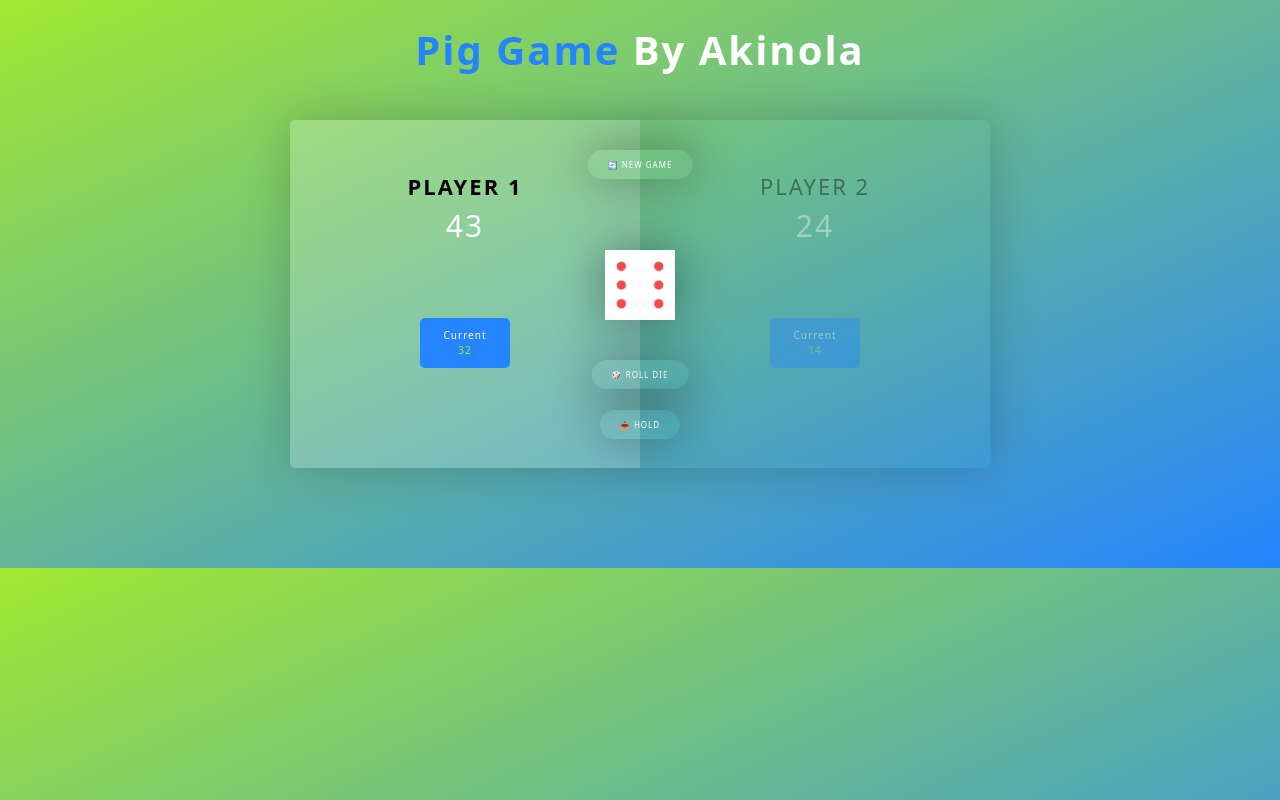
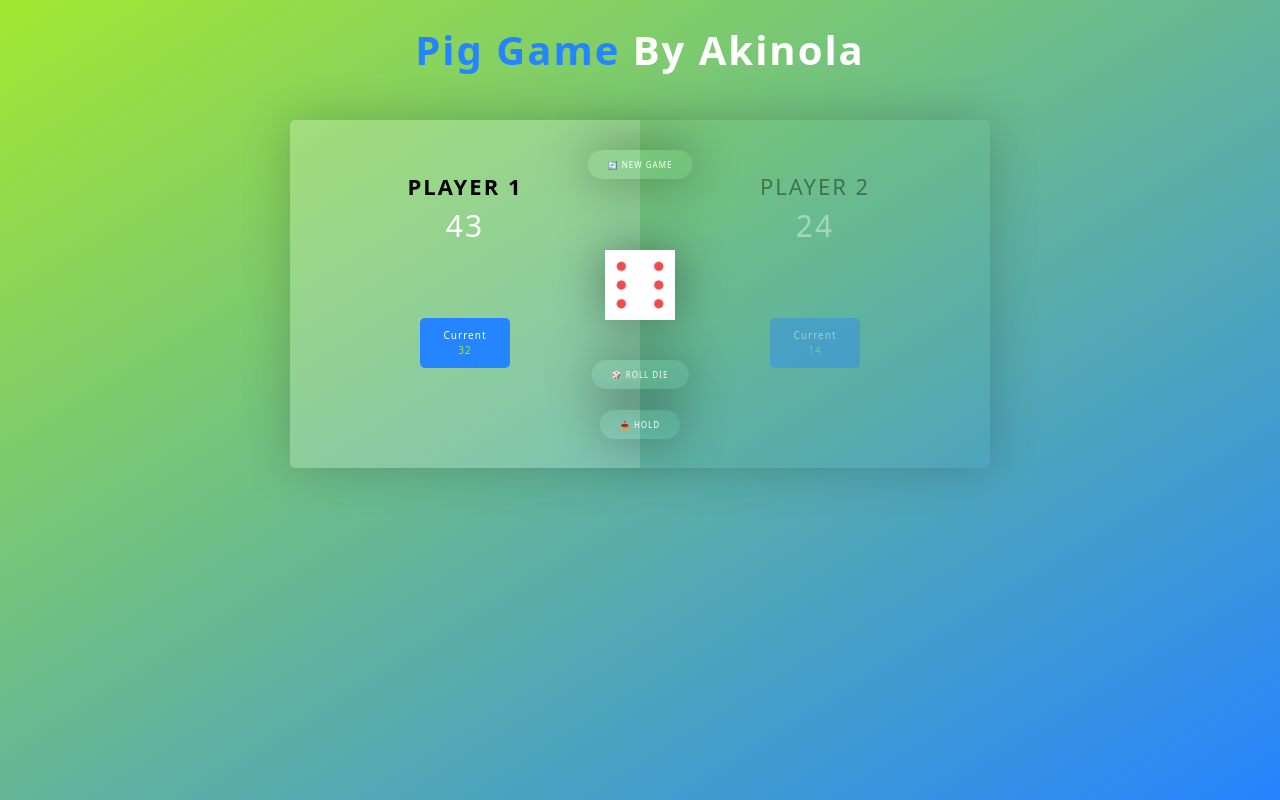
Before and after one commit to uncleBottle804/pig-game-by-akinola, a plain HTML site: page index.html in a window 1280 px wide. Drawn offline with Linux system fonts and the light colour scheme.

Commit message:
Fix layout issue for medium screens

```diff
--- a/css/styles.css
+++ b/css/styles.css
@@ -13,7 +13,7 @@ body {
   background: linear-gradient(to top left, #2584ff 0%, #a2e831 100%);
   font-family: system-ui, -apple-system, BlinkMacSystemFont, "Segoe UI", Roboto,
     Oxygen, Ubuntu, Cantarell, "Open Sans", "Helvetica Neue", sans-serif;
-  height: auto;
+  height: 100vh;
   letter-spacing: 2px;
   line-height: 1.5;
   padding: 2rem 2rem 10rem;
@@ -138,7 +138,7 @@ main {
   box-shadow: 0 0 5rem rgba(0, 0, 0, 0.4);
 }
 
-@media screen and (min-width: 768px) {
+@media screen and (min-width: 471px) {
   .btn {
     border-radius: 20px;
     padding: 1rem 2rem;
```
